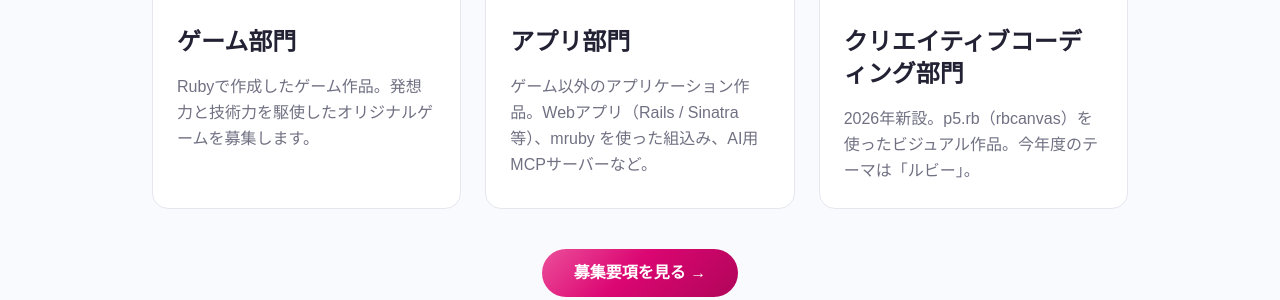
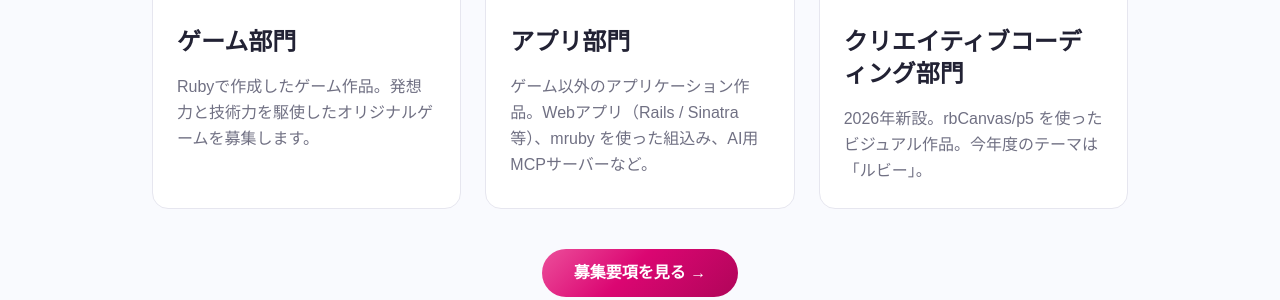
Before and after one commit to ruby-procon-net/ruby-procon-net-2026, a Jekyll site: the page built from index.html, in a window 1280 px wide and 900 px high, scrolled down 1498 px. Shown: the part 150-450 px from the top of the window. Built offline with Jekyll 4.4.1, drawn with Linux system fonts in a browser that asks for light colours; grey boxes are pictures that could not be loaded.

Commit message:
クリエイティブコーディング部門の表記をrbCanvas/p5に統一
p5.rbとrbCanvasは別物であり「p5.rb（rbcanvas）」は誤り。
応募には rbCanvas/p5 を使用するため、正式表記に修正した。

審査基準にあった「rbCanvas / p5」のスラッシュ前後の
不要なスペースも併せて削除。

Co-Authored-By: Claude Opus 4.8 <noreply@anthropic.com>

```diff
--- a/entry.html
+++ b/entry.html
@@ -42,7 +42,7 @@ permalink: /entry/
       <div class="a--category-card bg-white border border-gray-200 rounded-2xl p-6">
         <img src="{{ "/assets/images/common/creative-coding.webp" | relative_url }}" alt="" aria-hidden="true" class="w-28 h-28 mb-4 object-contain rounded-2xl mx-auto">
         <h4 class="text-xl font-bold text-gray-900 mb-3">クリエイティブコーディング部門</h4>
-        <p class="text-gray-500 text-base">p5.rb（rbcanvas）を使用したビジュアル作品。今年から新設。</p>
+        <p class="text-gray-500 text-base">rbCanvas/p5 を使用したビジュアル作品。今年から新設。</p>
       </div>
     </div>
 
@@ -79,7 +79,7 @@ permalink: /entry/
         <div class="flex-1">
           <h4 class="text-lg font-bold text-gray-900 mb-3">クリエイティブコーディング部門</h4>
           <ul class="text-gray-700 text-base space-y-1.5">
-            <li class="flex items-start gap-2"><span class="w-1.5 h-1.5 bg-gray-900 rounded-full mt-2.5 shrink-0"></span>p5.rb（rbcanvas）を使用したビジュアル作品。</li>
+            <li class="flex items-start gap-2"><span class="w-1.5 h-1.5 bg-gray-900 rounded-full mt-2.5 shrink-0"></span>rbCanvas/p5 を使用したビジュアル作品。</li>
             <li class="flex items-start gap-2"><span class="w-1.5 h-1.5 bg-gray-900 rounded-full mt-2.5 shrink-0"></span>今年度のテーマは「ルビー」です。</li>
             <li class="flex items-start gap-2"><span class="w-1.5 h-1.5 bg-gray-900 rounded-full mt-2.5 shrink-0"></span>作品はURLでアクセス可能な形式で提出してください。</li>
             <li class="flex items-start gap-2"><span class="w-1.5 h-1.5 bg-gray-900 rounded-full mt-2.5 shrink-0"></span>クリエイティブコーディングについての詳細はコンテストのウェブサイトに掲載予定です。</li>
@@ -177,7 +177,7 @@ permalink: /entry/
         <p class="text-gray-700 text-base leading-relaxed mb-3">募集要項に従って提出された応募用紙や提出書類、プログラムについて、以下の観点に従って審査します。第二次審査において、受賞作が決定されます。</p>
         <ul class="text-gray-700 text-sm space-y-1 mb-3">
           <li>• ビジュアル表現：テーマとの関連性・視覚的なインパクトと完成度</li>
-          <li>• Rubyらしさ：rbCanvas / p5 を活かしたRubyならではの表現</li>
+          <li>• Rubyらしさ：rbCanvas/p5 を活かしたRubyならではの表現</li>
           <li>• 独創性・工夫：発想のユニークさ・インタラクションや動きの面白さ</li>
         </ul>
         <p class="text-gray-700 text-base leading-relaxed">受賞作品は、二次審査通過後、コンテスト公式ウェブサイト等で展示・公表します。</p>
--- a/index.html
+++ b/index.html
@@ -76,7 +76,7 @@ layout: default
       <div class="a--category-card bg-white rounded-2xl p-6 border border-gray-200">
         <img src="{{ "/assets/images/common/creative-coding.webp" | relative_url }}" alt="" aria-hidden="true" class="w-28 h-28 mb-6 object-contain mx-auto rounded-2xl">
         <h3 class="text-2xl font-bold text-gray-900 mb-4">クリエイティブコーディング部門</h3>
-        <p class="text-gray-500 leading-relaxed">2026年新設。p5.rb（rbcanvas）を使ったビジュアル作品。今年度のテーマは「ルビー」。</p>
+        <p class="text-gray-500 leading-relaxed">2026年新設。rbCanvas/p5 を使ったビジュアル作品。今年度のテーマは「ルビー」。</p>
       </div>
     </div>
     <div class="text-center mt-10">
```
